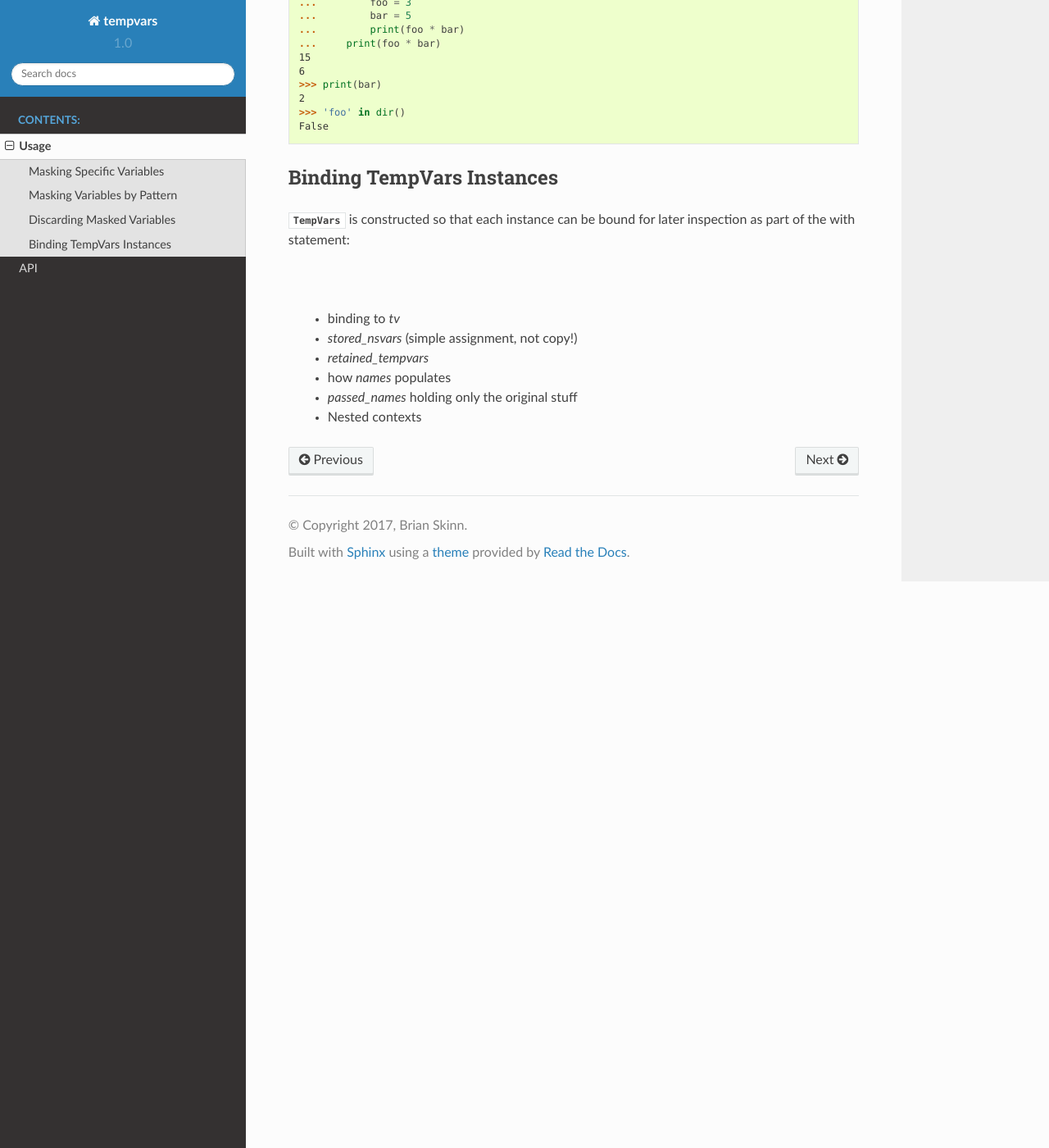
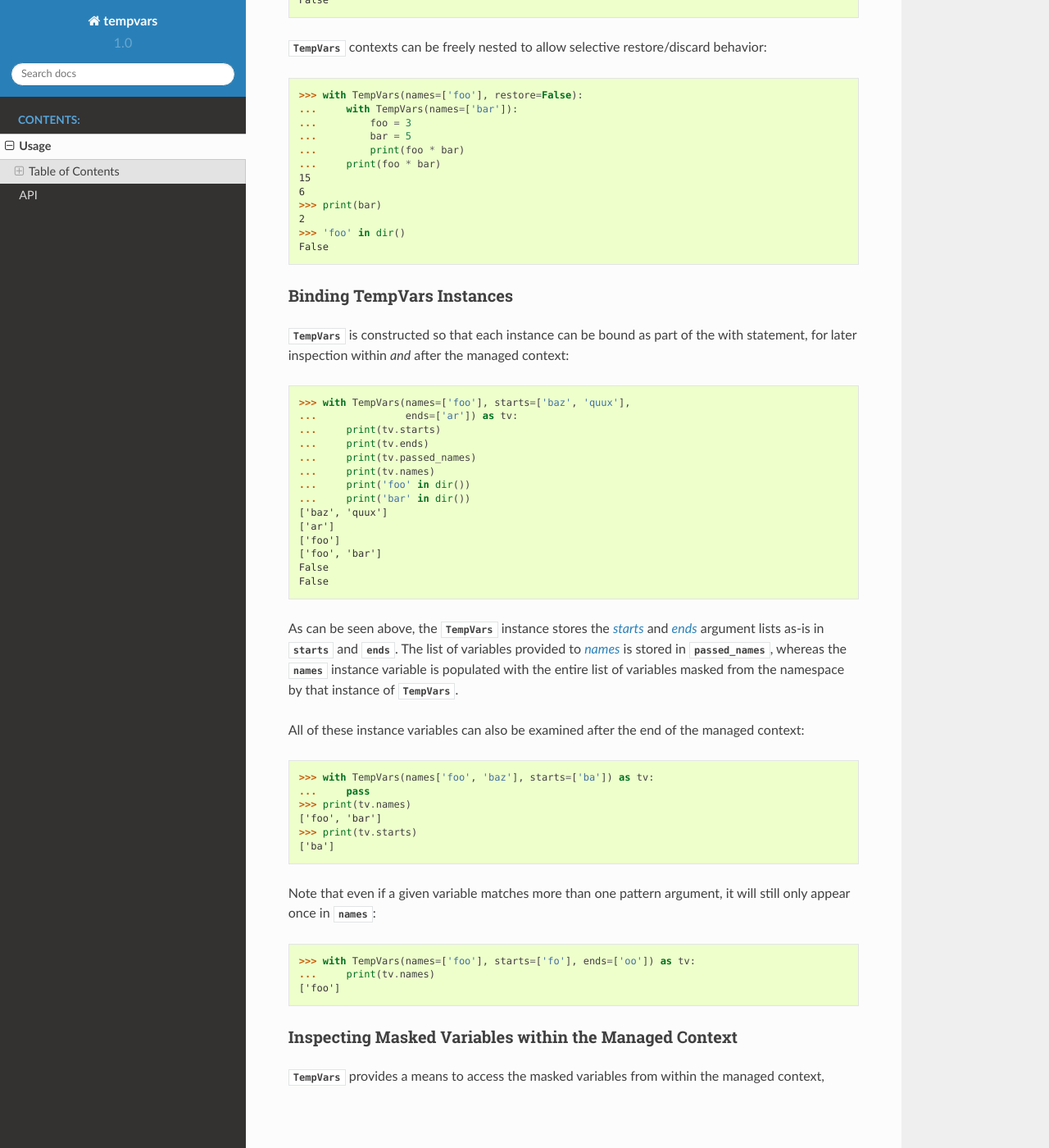
Before and after one commit to bskinn/tempvars, a Sphinx documentation site: the page built from doc/source/usage.rst, in a window 1280 px wide and 1400 px high, scrolled down 3090 px. Shown: the whole window at 82% size. Built offline with Sphinx 7.4.7 and the Read the Docs theme 2.0.0, drawn with Linux system fonts in a browser that asks for light colours; some of the changed text lies outside the part shown.

Commit message:
DOC: Usage composition
 * Add 'nomenclature' paragraph, about "masking" and "discarding"
 * Swap TOC header to actual header, so it's bigger
 * Flesh out 'Binding TempVars Instances' section
 * Begin drafting the 'Inspecting Masked Variables within
   the Managed Context' section
   * Name is longer than I'd like, but not sure how to shorten
 * Few other text tweaks

```diff
--- a/doc/source/usage.rst
+++ b/doc/source/usage.rst
@@ -14,9 +14,19 @@
     foo = 1
     bar = 2
 
+The removal of a pre-existing variable from the namespace for the
+duration of a ``with TempVars`` context is termed **masking** here.
+Temporary variables created within the managed context that match
+one or more of |arg_names|_, |arg_starts|_, and/or |arg_ends|_ are
+**discarded** (removed from the namespace) when exiting the context.
+
+
 .. _usage_toc:
 
-.. contents:: Table of Contents
+Table of Contents
+~~~~~~~~~~~~~~~~~
+
+.. contents::
     :local:
     :backlinks: top
 
@@ -183,9 +194,65 @@
 Binding TempVars Instances
 --------------------------
 
-|TempVars| is constructed so that each instance can be bound for later
-inspection as part of the |with| statement:
+|TempVars| is constructed so that each instance can be bound as part
+of the |with| statement, for later inspection within *and* after the
+managed context:
 
+.. doctest:: basic_binding_demo
+
+    >>> with TempVars(names=['foo'], starts=['baz', 'quux'],
+    ...               ends=['ar']) as tv:
+    ...     print(tv.starts)
+    ...     print(tv.ends)
+    ...     print(tv.passed_names)
+    ...     print(tv.names)
+    ...     print('foo' in dir())
+    ...     print('bar' in dir())
+    ['baz', 'quux']
+    ['ar']
+    ['foo']
+    ['foo', 'bar']
+    False
+    False
+
+As can be seen above, the |TempVars| instance stores the |arg_starts|_
+and |arg_ends|_ argument lists as-is in
+:data:`~tempvars.TempVars.starts` and :data:`~tempvars.TempVars.ends`.
+The list of variables provided to |arg_names|_ is stored in
+:data:`~tempvars.TempVars.passed_names`, whereas the
+:data:`~tempvars.TempVars.names` instance variable is populated with the
+entire list of variables masked from the namespace by that instance of
+|TempVars|.
+
+All of these instance variables can also be examined after
+the end of the managed context:
+
+.. doctest:: examine_instance_vars_after
+
+    >>> with TempVars(names['foo', 'baz'], starts=['ba']) as tv:
+    ...     pass
+    >>> print(tv.names)
+    ['foo', 'bar']
+    >>> print(tv.starts)
+    ['ba']
+
+
+Note that even if a given variable matches more than one pattern
+argument, it will still only appear once in
+:data:`~tempvars.TempVars.names`:
+
+.. doctest:: check_no_dupes_in_names
+
+    >>> with TempVars(names=['foo'], starts=['fo'], ends=['oo']) as tv:
+    ...     print(tv.names)
+    ['foo']
+
+
+Inspecting Masked Variables within the Managed Context
+------------------------------------------------------
+
+|TempVars| provides a means to access the masked variables from within
+the managed context,
 
 
 |br|
@@ -193,7 +260,7 @@
 
  * binding to `tv`
  * `stored_nsvars` (simple assignment, not copy!)
- * `retained_tempvars`
+ * `retained_tempvars` (also simple assignment!)
  * how `names` populates
  * `passed_names` holding only the original stuff
  * Nested contexts
```
Also changed, not shown: other parts of doc/source/usage.rst (+3 -2 lines).
